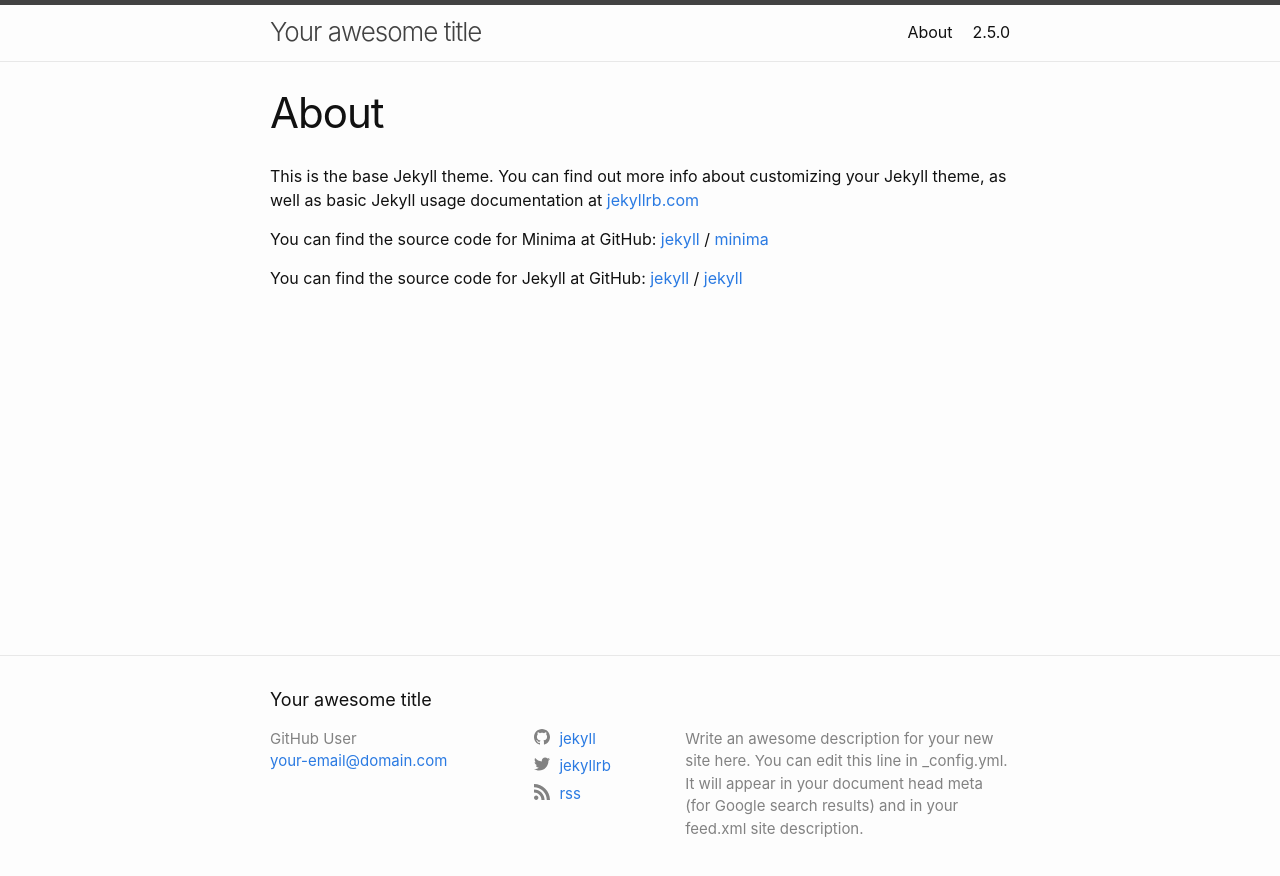
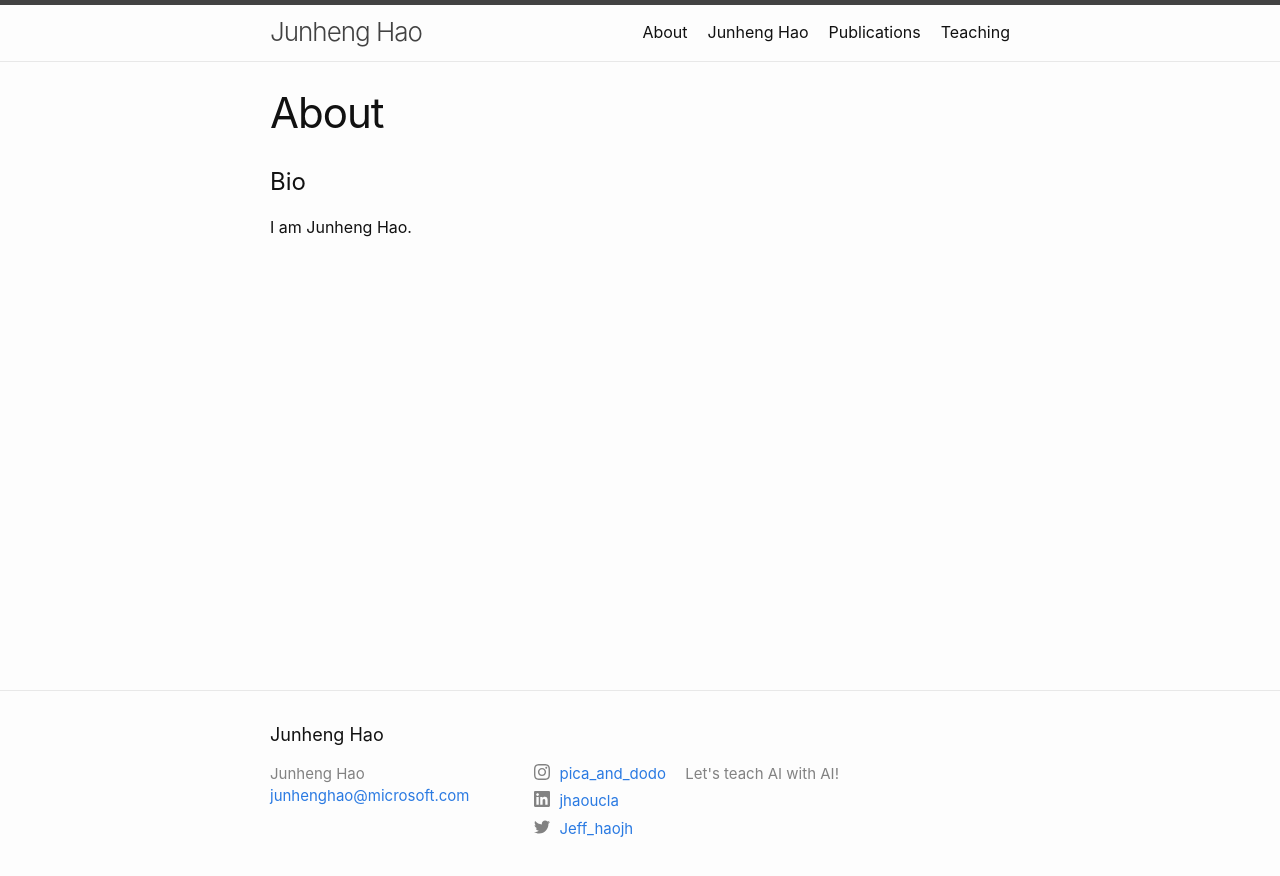
Before and after one commit to junhenghao/junhenghao.github.io, a Jekyll site: the page built from about.md, in a window 1280 px wide. Shown: the top 876 px of the page. Built offline with Jekyll 4.4.1, drawn with Linux system fonts in a browser that asks for light colours.

Commit message:
initial change on basic layout

```diff
--- a/_config.yml
+++ b/_config.yml
@@ -1,20 +1,18 @@
-title: Your awesome title
-author: GitHub User
-email: your-email@domain.com
+title: Junheng Hao
+author: Junheng Hao
+email: junhenghao@microsoft.com
 description: > # this means to ignore newlines until "twitter_username:"
-  Write an awesome description for your new site here. You can edit this
-  line in _config.yml. It will appear in your document head meta (for
-  Google search results) and in your feed.xml site description.
+  Let's teach AI with AI!
 
 # social links
-twitter_username: jekyllrb
-github_username:  jekyll
-rss: rss
+linkedin_username: jhaoucla
+twitter_username: Jeff_haojh
+# github_username:  jekyll
+# rss: rss
 # dribbble_username: jekyll
 # facebook_username: jekyll
 # flickr_username: jekyll
-# instagram_username: jekyll
-# linkedin_username: jekyll
+instagram_username: pica_and_dodo
 # pinterest_username: jekyll
 # youtube_username: jekyll
 # googleplus_username: +jekyll
--- a/_layouts/home.html
+++ b/_layouts/home.html
@@ -28,7 +28,6 @@ layout: default
       {%- endfor -%}
     </ul>
 
-    <p class="rss-subscribe">subscribe <a href="{{ "/feed.xml" | relative_url }}">via RSS</a></p>
   {%- endif -%}
 
 </div>
--- a/about.md
+++ b/about.md
@@ -4,15 +4,5 @@ title: About
 permalink: /about/
 ---
 
-This is the base Jekyll theme. You can find out more info about customizing your Jekyll theme, as well as basic Jekyll usage documentation at [jekyllrb.com](https://jekyllrb.com/)
-
-You can find the source code for Minima at GitHub:
-[jekyll][jekyll-organization] /
-[minima](https://github.com/jekyll/minima)
-
-You can find the source code for Jekyll at GitHub:
-[jekyll][jekyll-organization] /
-[jekyll](https://github.com/jekyll/jekyll)
-
-
-[jekyll-organization]: https://github.com/jekyll
+# Bio
+I am Junheng Hao.
--- /dev/null
+++ b/teaching.md
@@ -0,0 +1,6 @@
+---
+layout: default
+title: Teaching
+---
+
+# Teaching
```
Also changed, not shown: History.markdown (deleted, +0 -164 lines), index.md (+10 -1 lines), publication.md (added, +12 -0 lines), assets/img/newself.jpg (added).
